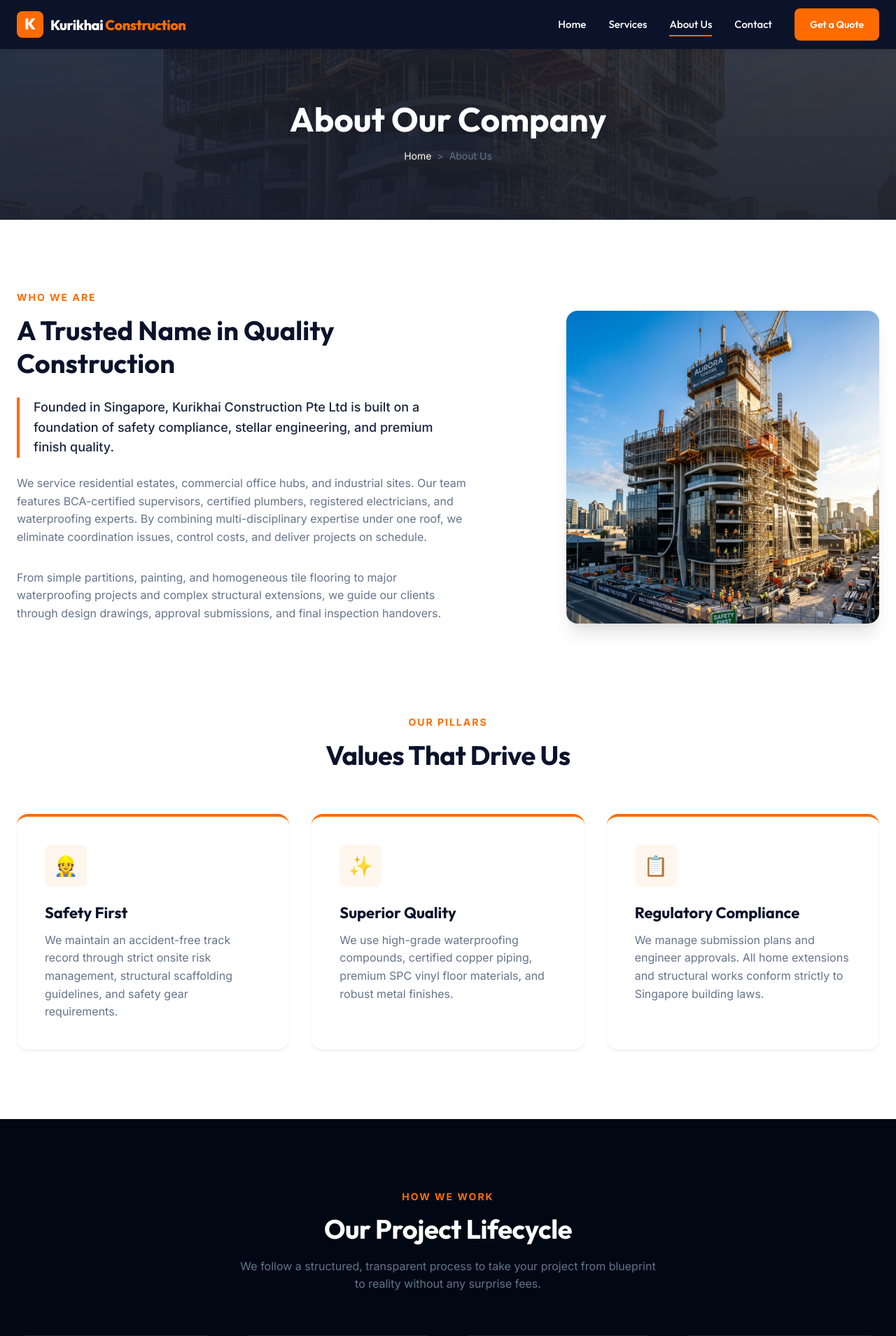
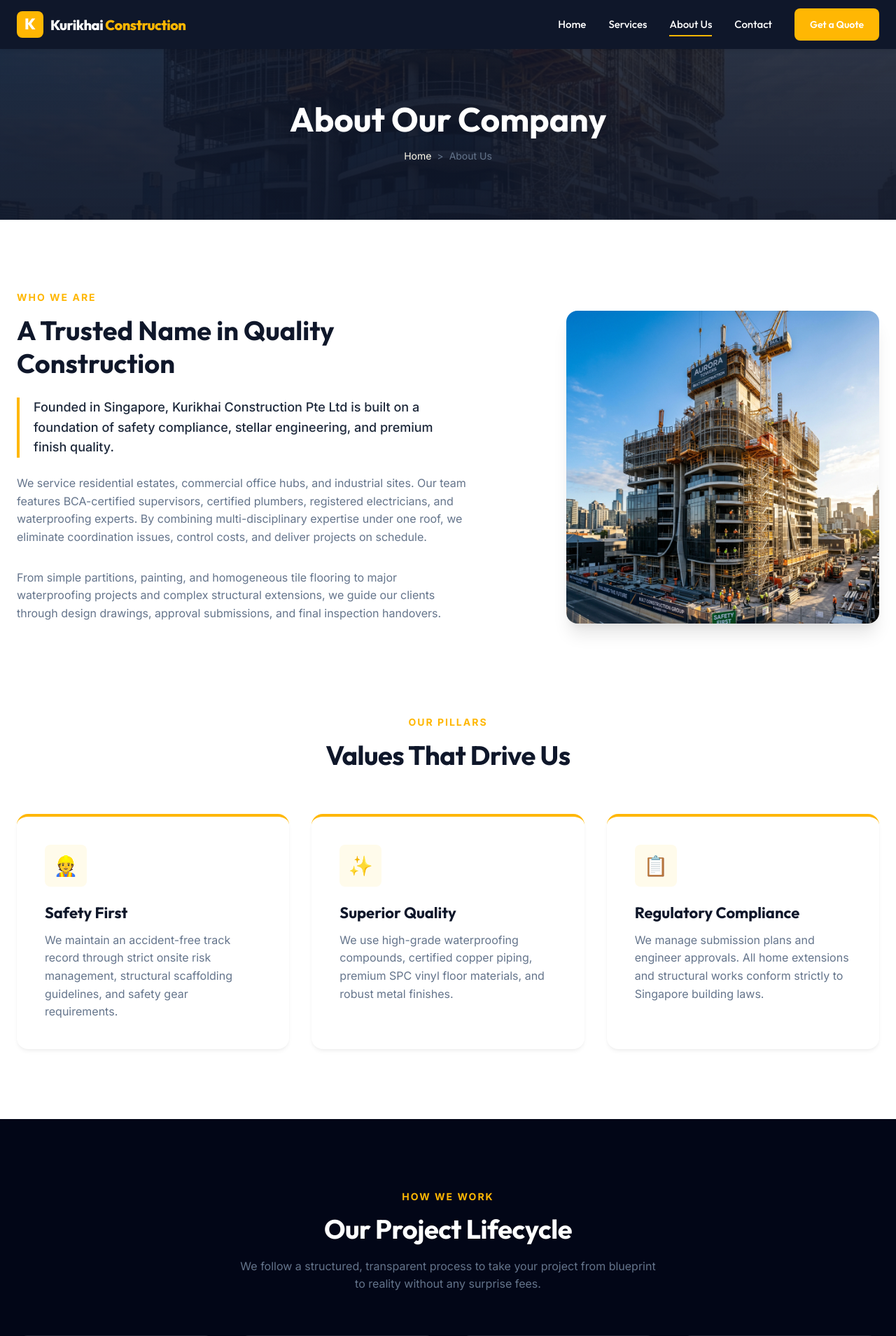
Before and after one commit to MdAbdurRahaman/Kurikhai-Construction, a PHP site: page /about.html in a window 1280 px wide. Shown: the top 1909 px of the page at 70% size. Run offline with PHP 8.4, Linux system fonts and the light colour scheme.

Commit message:
Change theme colors to Slate Navy & Radiant Gold and resolve card spacing overlap

```diff
--- a/style.css
+++ b/style.css
@@ -7,13 +7,13 @@
 
 :root {
     /* Colors */
-    --color-primary: #0b132b;       /* Deep Midnight Navy */
-    --color-primary-light: #1c2541; /* Slate Navy */
-    --color-primary-dark: #020813;  /* Near Black Navy */
+    --color-primary: #0f172a;       /* Slate Navy */
+    --color-primary-light: #1e293b; /* Slate Gray */
+    --color-primary-dark: #020617;  /* Near Black */
 
-    --color-accent: #ff6b00;        /* Vibrant Electric Orange */
-    --color-accent-hover: #e65f00;  /* Deep Orange */
-    --color-accent-light: #fff7ed;  /* Warm Pale Orange */
+    --color-accent: #ffb703;        /* Vibrant Amber Gold */
+    --color-accent-hover: #fb8500;  /* Orange-Amber */
+    --color-accent-light: #fffbeb;  /* Amber Warm Light */
 
     --color-text-dark: #0f172a;     /* Deep Slate Text */
     --color-text-muted: #64748b;    /* Slate Muted Text */
@@ -353,11 +353,12 @@ img {
 /* Hero Section */
 .hero {
     min-height: 100vh;
-    background: linear-gradient(rgba(26, 31, 44, 0.75), rgba(26, 31, 44, 0.9)), url('images/hero-bg.png') no-repeat center center/cover;
+    background: linear-gradient(rgba(15, 23, 42, 0.75), rgba(15, 23, 42, 0.9)), url('images/hero-bg.png') no-repeat center center/cover;
     display: flex;
     align-items: center;
     color: var(--color-bg-white);
-    padding-top: var(--header-height);
+    padding-top: calc(var(--header-height) + 40px);
+    padding-bottom: 120px; /* Leave space for floating feature cards on short screens */
     position: relative;
 }
 
@@ -385,7 +386,7 @@ img {
     color: var(--color-accent);
     margin-bottom: 16px;
     display: inline-block;
-    background-color: rgba(219, 119, 6, 0.15);
+    background-color: rgba(255, 183, 3, 0.15);
     padding: 6px 16px;
     border-radius: var(--radius-full);
 }
@@ -942,7 +943,7 @@ textarea.form-control {
 
 /* Sub-page Hero style */
 .subpage-hero {
-    background: linear-gradient(rgba(26, 31, 44, 0.85), rgba(26, 31, 44, 0.95)), url('images/hero-bg.png') no-repeat center center/cover;
+    background: linear-gradient(rgba(15, 23, 42, 0.85), rgba(15, 23, 42, 0.95)), url('images/hero-bg.png') no-repeat center center/cover;
     padding: 140px 0 80px 0;
     color: var(--color-bg-white);
     text-align: center;
```
